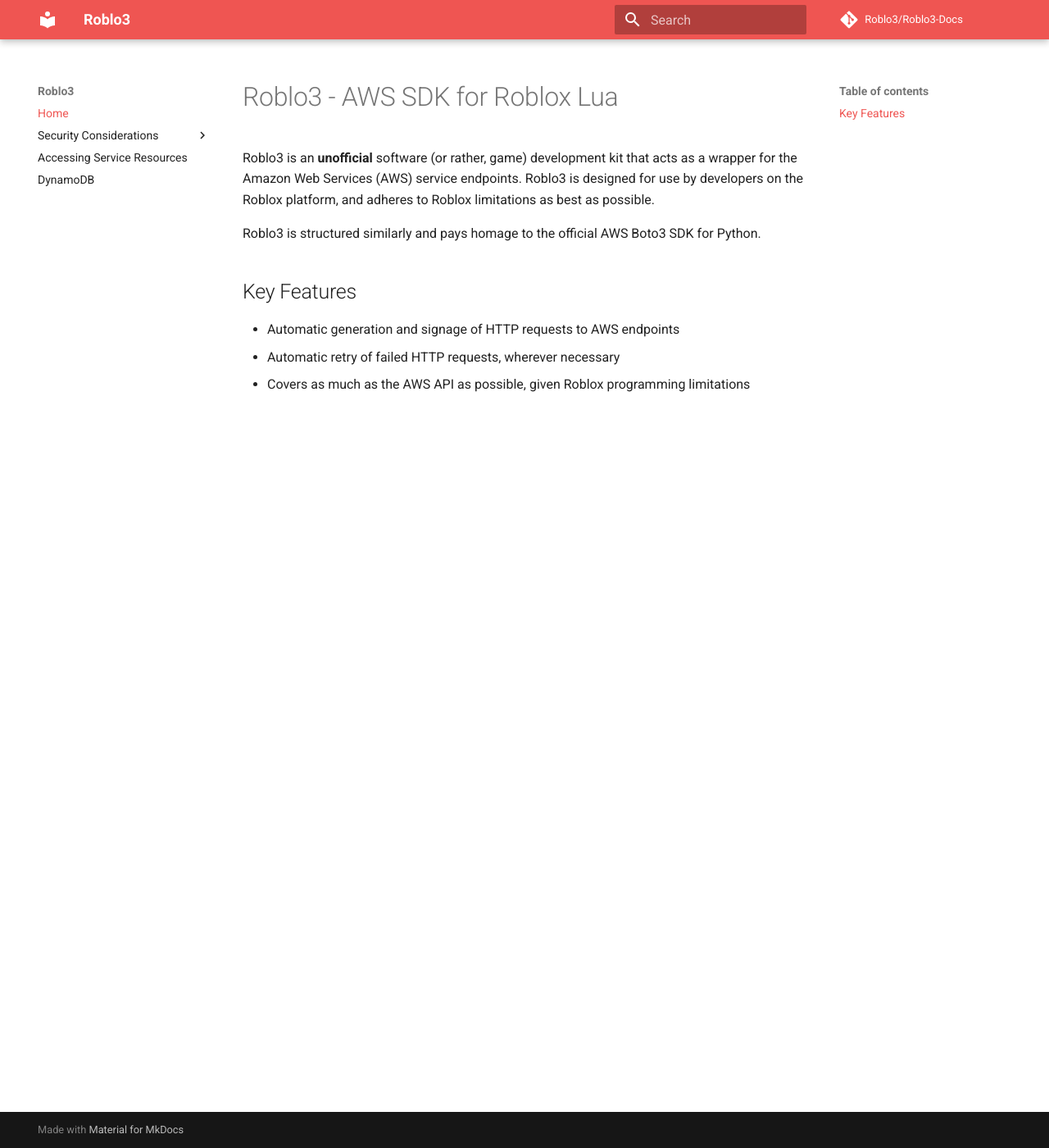
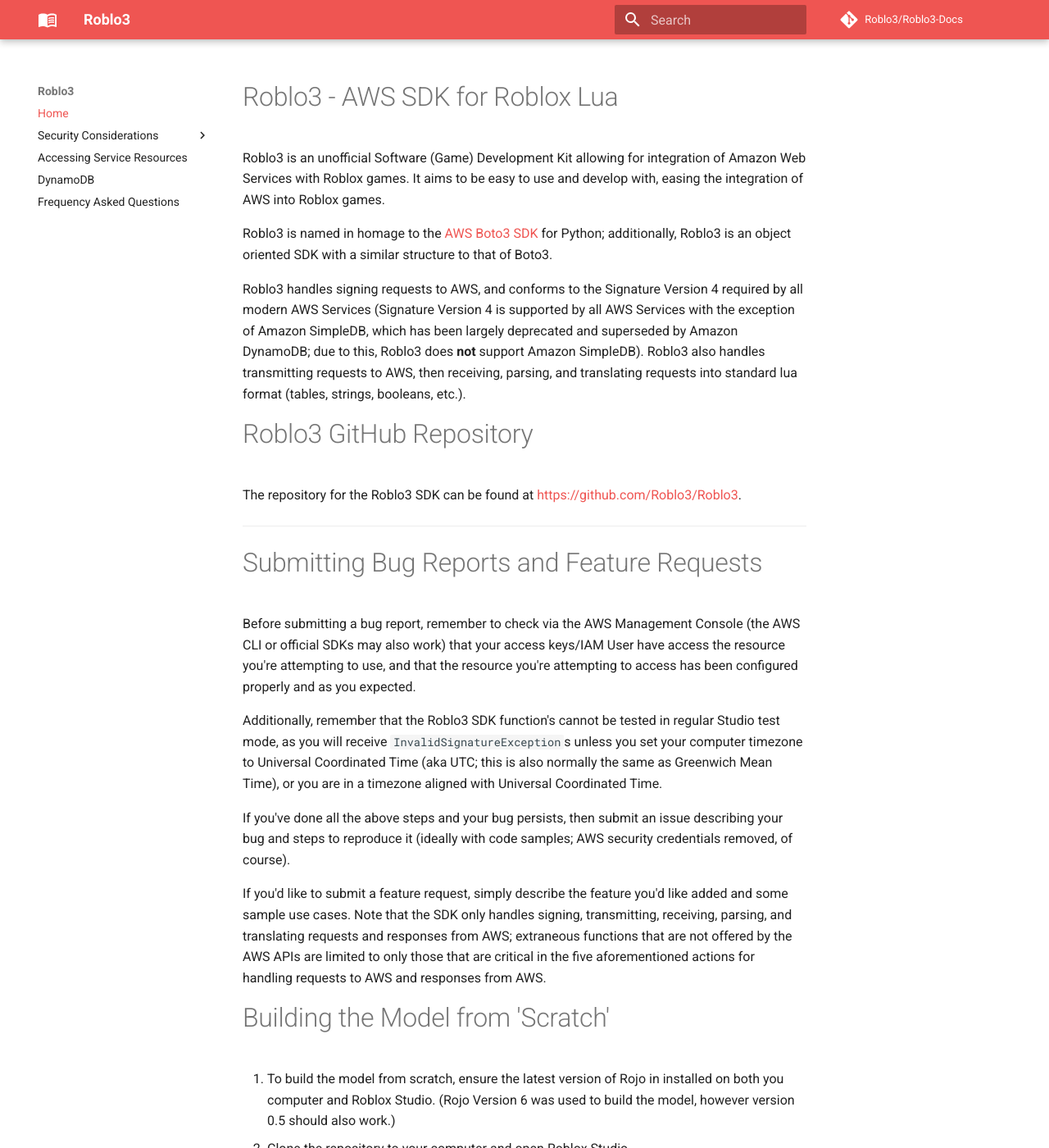
Before and after one commit to Roblo3/Roblo3-Docs, an MkDocs documentation site: the page built from docs/index.md, in a window 1280 px wide and 1400 px high. Shown: the whole window at 82% size. Built offline with MkDocs 1.6.1 and Material for MkDocs 9.7.7, drawn with Linux system fonts in a browser that asks for light colours; comment, search, counter and statistics services are not loaded; some of the changed text lies outside the part shown.

```diff
--- a/docs/index.md
+++ b/docs/index.md
@@ -2,11 +2,32 @@
 title: Home
 ---
 # Roblo3 - AWS SDK for Roblox Lua
-Roblo3 is an **unofficial** software (or rather, game) development kit that acts as a wrapper for the Amazon Web Services (AWS) service endpoints. Roblo3 is designed for use by developers on the Roblox platform, and adheres to Roblox limitations as best as possible.
+Roblo3 is an unofficial Software (Game) Development Kit allowing for integration of Amazon Web Services with Roblox games. It aims to be easy to use and develop with, easing the integration of AWS into Roblox games.
 
-Roblo3 is structured similarly and pays homage to the official AWS Boto3 SDK for Python.
+Roblo3 is named in homage to the [AWS Boto3 SDK](https://github.com/boto/boto3) for Python; additionally, Roblo3 is an object oriented SDK with a similar structure to that of Boto3.
 
-## Key Features
-- Automatic generation and signage of HTTP requests to AWS endpoints
-- Automatic retry of failed HTTP requests, wherever necessary
-- Covers as much as the AWS API as possible, given Roblox programming limitations
+Roblo3 handles signing requests to AWS, and conforms to the Signature Version 4 required by all modern AWS Services (Signature Version 4 is supported by all AWS Services with the exception of Amazon SimpleDB, which has been largely deprecated and superseded by Amazon DynamoDB; due to this, Roblo3 does **not** support Amazon SimpleDB). Roblo3 also handles transmitting requests to AWS, then receiving, parsing, and translating requests into standard lua format (tables, strings, booleans, etc.).
+
+# Roblo3 GitHub Repository
+The repository for the Roblo3 SDK can be found at https://github.com/Roblo3/Roblo3.
+
+----
+
+# Submitting Bug Reports and Feature Requests
+Before submitting a bug report, remember to check via the AWS Management Console (the AWS CLI or official SDKs may also work) that your access keys/IAM User have access the resource you're attempting to use, and that the resource you're attempting to access has been configured properly and as you expected.
+
+Additionally, remember that the Roblo3 SDK function's cannot be tested in regular Studio test mode, as you will receive `InvalidSignatureException`s unless you set your computer timezone to Universal Coordinated Time (aka UTC; this is also normally the same as Greenwich Mean Time), or you are in a timezone aligned with Universal Coordinated Time.
+
+If you've done all the above steps and your bug persists, then submit an issue describing your bug and steps to reproduce it (ideally with code samples; AWS security credentials removed, of course).
+
+If you'd like to submit a feature request, simply describe the feature you'd like added and some sample use cases. Note that the SDK only handles signing, transmitting, receiving, parsing, and translating requests and responses from AWS; extraneous functions that are not offered by the AWS APIs are limited to only those that are critical in the five aforementioned actions for handling requests to AWS and responses from AWS.
+
+# Building the Model from 'Scratch'
+1. To build the model from scratch, ensure the latest version of Rojo in installed on both you computer and Roblox Studio. (Rojo Version 6 was used to build the model, however version 0.5 should also work.)
+2. Clone the repository to your computer and open Roblox Studio.
+3. Open the cloned repository to its root directory, then run `rojo serve` and connect the Rojo plugin. The SDK should appear in `ServerScriptService`.
+
+# Contributing to the Project
+If you'd like to contribute to the project, simply fork the repository, edit/add to the codebase, and submit a pull request. As best as possible, your code will be reviewed for security vulnerabilities and functionality of any resources that were changed. Assuming your code passes both of these tests and a merge conflict does not occur, your pull request will likely be merged.
+
+If you are a trusted member and have contributed to the project greatly, you may be invited to receive write access to the repository.
--- a/mkdocs.yml
+++ b/mkdocs.yml
@@ -12,6 +12,9 @@ theme:
     scheme: default
     primary: red
     accent: red
+  icon:
+    logo: material/book-open-variant
+  favicon: assets/favicon.png
 
 markdown_extensions:
   - admonition
```
Also changed, not shown: README.md (+1 -1 lines), docs/available-services/dynamodb.md (+41 -15 lines), docs/faq.md (added, +10 -0 lines), docs/.pages, docs/assets/favicon.png (added).
